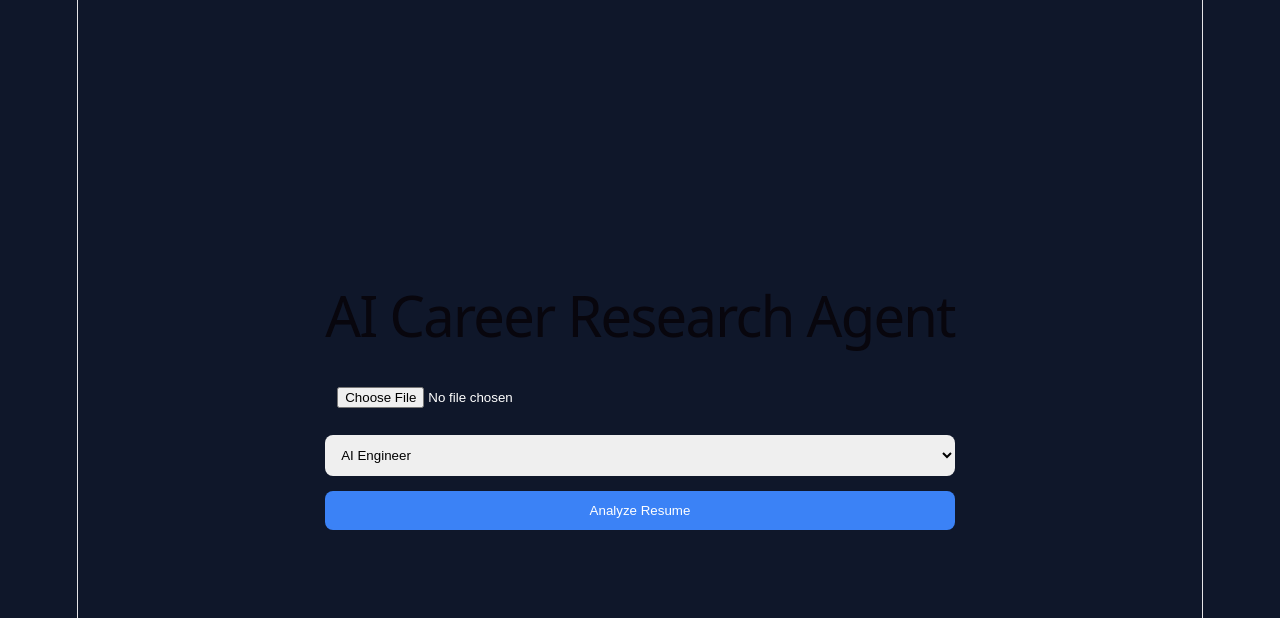
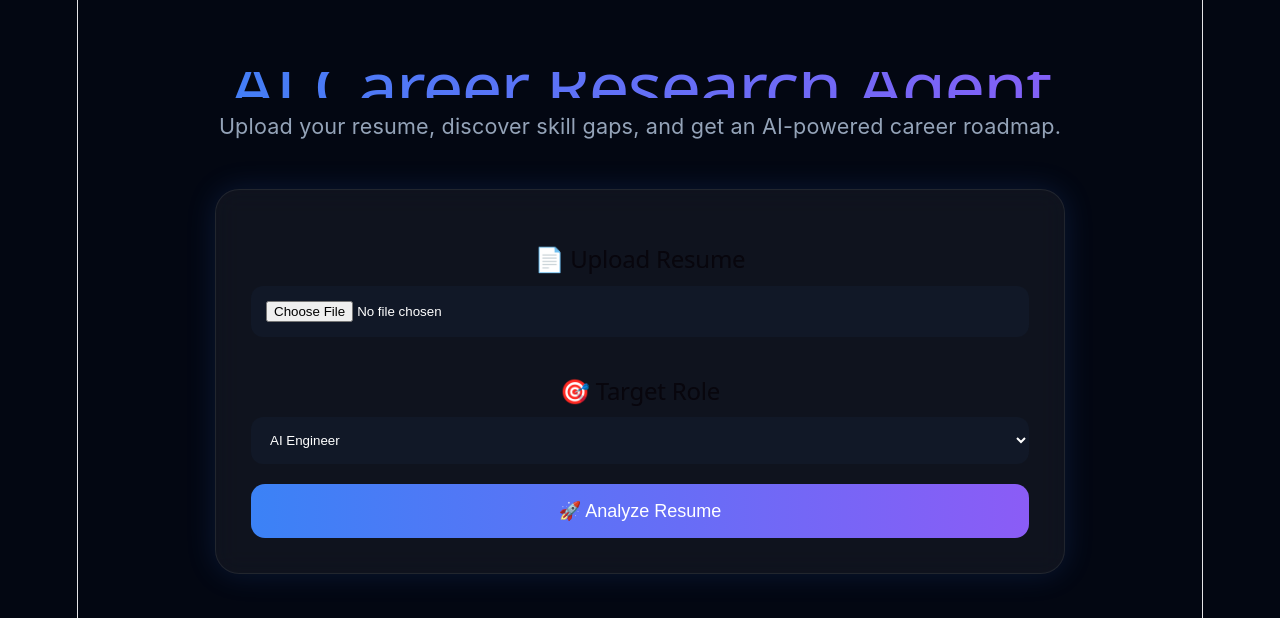
Before and after one commit to Valavoju/ai-career-agent, a React app in the folder frontend/: page / in a window 1280 px wide. Shown: the top 618 px of the page. Built offline with nearby package versions, Linux system fonts and the light colour scheme; the HTML template or start-up script is replaced by a standard one.

Commit message:
frontend changes

```diff
--- a/frontend/package.json
+++ b/frontend/package.json
@@ -15,7 +15,9 @@
     "react": "^19.2.6",
     "react-dom": "^19.2.6",
     "react-icons": "^5.6.0",
-    "react-markdown": "^10.1.0"
+    "react-markdown": "^10.1.0",
+    "react-tsparticles": "^2.12.2",
+    "tsparticles": "^4.1.0"
   },
   "devDependencies": {
     "@eslint/js": "^10.0.1",
--- a/frontend/src/App.css
+++ b/frontend/src/App.css
@@ -1,39 +1,288 @@
-body {
+* {
   margin: 0;
-  background: #0f172a;
-  color: white;
-  font-family: Arial, sans-serif;
+  padding: 0;
+  box-sizing: border-box;
 }
 
-.container {
-  max-width: 900px;
-  margin: auto;
+body {
+  background: #030712;
+  color: white;
+  font-family: Inter, sans-serif;
+}
+
+.app {
+  min-height: 100vh;
   padding: 40px;
 }
 
-h1 {
+/* HERO */
+
+.hero {
+  text-align: center;
+  margin-bottom: 50px;
+}
+
+.hero h1 {
+  font-size: 4rem;
+  margin-bottom: 15px;
+
+  background: linear-gradient(
+    90deg,
+    #3b82f6,
+    #8b5cf6
+  );
+
+  -webkit-background-clip: text;
+  color: transparent;
+}
+
+.hero p {
+  color: #94a3b8;
+  font-size: 1.2rem;
+}
+
+/* UPLOAD CARD */
+
+.upload-card {
+  max-width: 850px;
+  margin: auto;
+
+  background: rgba(255,255,255,0.05);
+
+  backdrop-filter: blur(12px);
+
+  border: 1px solid rgba(255,255,255,0.08);
+
+  border-radius: 24px;
+
+  padding: 35px;
+
+  box-shadow:
+    0 0 30px rgba(59,130,246,0.15);
+}
+
+.upload-card h2 {
+  margin-top: 20px;
+  margin-bottom: 12px;
+}
+
+.upload-card input,
+.upload-card select {
+  width: 100%;
+
+  padding: 15px;
+
+  border-radius: 12px;
+
+  border: none;
+
+  background: #111827;
+
+  color: white;
+
+  margin-bottom: 20px;
+
+  outline: none;
+}
+
+/* BUTTON */
+
+.analyze-btn {
+  width: 100%;
+
+  padding: 16px;
+
+  border: none;
+
+  border-radius: 14px;
+
+  background: linear-gradient(
+    90deg,
+    #3b82f6,
+    #8b5cf6
+  );
+
+  color: white;
+
+  font-size: 1rem;
+
+  cursor: pointer;
+
+  transition: all 0.3s ease;
+}
+
+.analyze-btn:hover {
+  transform: translateY(-3px);
+
+  box-shadow:
+    0 12px 30px rgba(59,130,246,0.35);
+}
+
+/* RESULTS SECTION */
+
+.results-container {
+  max-width: 1100px;
+  margin: 40px auto;
+}
+
+.result-card {
+  background: rgba(255,255,255,0.05);
+
+  backdrop-filter: blur(15px);
+
+  border: 1px solid rgba(255,255,255,0.08);
+
+  border-radius: 22px;
+
+  padding: 30px;
+
+  margin-bottom: 25px;
+
+  box-shadow:
+    0 0 25px rgba(59,130,246,0.08);
+}
+
+.result-card h2 {
+  margin-bottom: 20px;
+  color: #f8fafc;
+}
+
+/* SCORE CARD */
+
+.score-card {
   text-align: center;
 }
 
-input,
-select,
-button {
-  width: 100%;
-  padding: 12px;
-  margin-top: 15px;
-  border-radius: 8px;
-  border: none;
+.score-card h1 {
+  font-size: 4rem;
+
+  background: linear-gradient(
+    90deg,
+    #3b82f6,
+    #8b5cf6
+  );
+
+  -webkit-background-clip: text;
+  color: transparent;
 }
 
-button {
-  background: #3b82f6;
-  color: white;
-  cursor: pointer;
+/* SKILLS */
+
+.skills {
+  display: flex;
+  flex-wrap: wrap;
+  gap: 12px;
 }
 
-.result {
-  margin-top: 30px;
-  background: #1e293b;
-  padding: 20px;
-  border-radius: 12px;
+.skills-grid {
+  display: flex;
+  flex-wrap: wrap;
+  gap: 12px;
+  margin-top: 20px;
 }
+
+.skill-chip {
+  padding: 10px 18px;
+
+  border-radius: 30px;
+
+  font-weight: 600;
+
+  transition: all 0.3s ease;
+
+  cursor: default;
+}
+
+.skill-chip:hover {
+  transform: translateY(-2px);
+}
+
+.success,
+.green {
+  background: #16a34a;
+  color: white;
+}
+
+.danger,
+.red {
+  background: #dc2626;
+  color: white;
+}
+
+/* ROADMAP */
+
+.roadmap {
+  white-space: pre-wrap;
+
+  line-height: 1.8;
+
+  color: #e2e8f0;
+
+  max-height: 450px;
+
+  overflow-y: auto;
+
+  padding-right: 10px;
+}
+
+.roadmap::-webkit-scrollbar {
+  width: 8px;
+}
+
+.roadmap::-webkit-scrollbar-thumb {
+  background: #475569;
+  border-radius: 10px;
+}
+
+/* VERDICT CARD */
+
+.verdict-card {
+  text-align: center;
+}
+
+.verdict-card h2 {
+  margin-bottom: 15px;
+}
+
+.verdict-card p {
+  font-size: 1.2rem;
+  color: #93c5fd;
+}
+
+/* RESPONSIVE */
+
+@media (max-width: 768px) {
+
+  .app {
+    padding: 20px;
+  }
+
+  .hero h1 {
+    font-size: 2.3rem;
+  }
+
+  .hero p {
+    font-size: 1rem;
+  }
+
+  .upload-card {
+    padding: 20px;
+  }
+
+  .score-card h1 {
+    font-size: 3rem;
+  }
+
+  .result-card {
+    padding: 20px;
+  }
+
+  .skills {
+    gap: 8px;
+  }
+
+  .skill-chip {
+    font-size: 0.9rem;
+    padding: 8px 14px;
+  }
+}
--- a/frontend/src/App.jsx
+++ b/frontend/src/App.jsx
@@ -1,12 +1,20 @@
 import { useState } from "react";
 import axios from "axios";
+
+import Hero from "./components/Hero";
+import UploadSection from "./components/UploadSection";
+import ScoreCard from "./components/ScoreCard";
+import SkillsCard from "./components/SkillsCard";
+import VerdictCard from "./components/VerdictCard";
+import RoadmapCard from "./components/RoadmapCard";
+
 import "./App.css";
 
 function App() {
   const [file, setFile] = useState(null);
   const [role, setRole] = useState("AI Engineer");
+  const [loading, setLoading] = useState(false);
   const [result, setResult] = useState(null);
-  const [loading, setLoading] = useState(false);
 
   const roles = [
     "AI Engineer",
@@ -21,87 +29,100 @@ function App() {
     "Cyber Security Analyst",
     "Java Developer",
     "Python Developer",
-    "React Developer"
+    "React Developer",
   ];
 
   const analyzeResume = async () => {
     if (!file) {
-      alert("Please upload a resume");
+      alert("Please upload your resume");
       return;
     }
 
+    try {
       setLoading(true);
 
       const formData = new FormData();
       formData.append("file", file);
       formData.append("role", role);
 
-    try {
       const response = await axios.post(
         "https://ai-career-agent-yord.onrender.com/analyze",
-        formData
+        formData,
+        {
+          headers: {
+            "Content-Type": "multipart/form-data",
+          },
+        }
       );
 
       setResult(response.data);
+
+      console.log(response.data);
     } catch (error) {
-  console.log("FULL ERROR:", error);
-  console.log("RESPONSE:", error.response);
-  console.log("DATA:", error.response?.data);
+      console.error(error);
 
-  alert(
-    JSON.stringify(
-      error.response?.data || error.message,
-      null,
-      2
-    )
-  );
+      if (error.response) {
+        alert(`Backend Error: ${error.response.status}`);
+      } else {
+        alert("Network Error");
       }
-
+    } finally {
       setLoading(false);
+    }
   };
 
   return (
-    <div className="container">
-      <h1>AI Career Research Agent</h1>
+    <div className="app">
+      <Hero />
 
-      <input
-        type="file"
-        onChange={(e) => setFile(e.target.files[0])}
+      <UploadSection
+        file={file}
+        setFile={setFile}
+        role={role}
+        setRole={setRole}
+        roles={roles}
+        analyzeResume={analyzeResume}
+        loading={loading}
       />
 
-      <select
-        value={role}
-        onChange={(e) => setRole(e.target.value)}
-      >
-        {roles.map((r) => (
-          <option key={r}>{r}</option>
+      {result && (
+        <div className="results-container">
+          <div className="result-card">
+            <h2>🎯 Match Score</h2>
+            <h1>{result.match_score}%</h1>
+          </div>
+
+          <div className="result-card">
+            <h2>✅ Matching Skills</h2>
+
+            <div className="skills">
+              {result.matching_skills?.map((skill, index) => (
+                <span key={index} className="skill-chip success">
+                  {skill}
+                </span>
               ))}
-      </select>
+            </div>
+          </div>
 
-      <button onClick={analyzeResume}>
-        {loading ? "Analyzing..." : "Analyze Resume"}
-      </button>
+          <div className="result-card">
+            <h2>❌ Missing Skills</h2>
 
-      {result && (
-        <div className="result">
-          <h2>Match Score: {result.match_score}%</h2>
+            <div className="skills">
+              {result.missing_skills?.map((skill, index) => (
+                <span key={index} className="skill-chip danger">
+                  {skill}
+                </span>
+              ))}
+            </div>
+          </div>
 
-          <h3>Matching Skills</h3>
-          <ul>
-            {result.matching_skills?.map((skill) => (
-              <li key={skill}>{skill}</li>
-            ))}
-          </ul>
+          <div className="result-card">
+            <h2>🧠 AI Roadmap</h2>
 
-          <h3>Missing Skills</h3>
-          <ul>
-            {result.missing_skills?.map((skill) => (
-              <li key={skill}>{skill}</li>
-            ))}
-          </ul>
-
-          <h3>Roadmap</h3>
-          <p>{result.roadmap}</p>
+            <div className="roadmap">
+              {result.roadmap}
+            </div>
+          </div>
         </div>
       )}
     </div>
--- a/frontend/src/components/Hero.jsx
+++ b/frontend/src/components/Hero.jsx
@@ -0,0 +1,19 @@
+import { motion } from "framer-motion";
+
+function Hero() {
+  return (
+    <motion.div
+      className="hero"
+      initial={{ opacity: 0, y: -30 }}
+      animate={{ opacity: 1, y: 0 }}
+    >
+      <h1>AI Career Research Agent</h1>
+      <p>
+        Upload your resume, discover skill gaps,
+        and get an AI-powered career roadmap.
+      </p>
+    </motion.div>
+  );
+}
+
+export default Hero;
--- /dev/null
+++ b/frontend/src/components/ScoreCard.css
@@ -0,0 +1,30 @@
+.score-card {
+  margin-top: 30px;
+  text-align: center;
+}
+
+.circle {
+  width: 220px;
+  height: 220px;
+  margin: auto;
+
+  border-radius: 50%;
+
+  background:
+    conic-gradient(
+      #4f46e5 0deg,
+      #8b5cf6 280deg,
+      #1e293b 280deg
+    );
+
+  display: flex;
+  justify-content: center;
+  align-items: center;
+
+  box-shadow:
+    0 0 30px rgba(99,102,241,.5);
+}
+
+.circle h1 {
+  font-size: 3rem;
+}
--- /dev/null
+++ b/frontend/src/components/ScoreCard.jsx
@@ -0,0 +1,15 @@
+import "./ScoreCard.css";
+
+function ScoreCard({ score }) {
+  return (
+    <div className="score-card">
+      <div className="circle">
+        <h1>{score}%</h1>
+      </div>
+
+      <h2>ATS Match Score</h2>
+    </div>
+  );
+}
+
+export default ScoreCard;
--- /dev/null
+++ b/frontend/src/components/SkillsCard.jsx
@@ -0,0 +1,20 @@
+function SkillsCard({ title, skills, color }) {
+  return (
+    <div className="skills-card">
+      <h2>{title}</h2>
+
+      <div className="skills-grid">
+        {skills.map((skill) => (
+          <span
+            key={skill}
+            className={`skill-chip ${color}`}
+          >
+            {skill}
+          </span>
+        ))}
+      </div>
+    </div>
+  );
+}
+
+export default SkillsCard;
--- /dev/null
+++ b/frontend/src/components/UploadSection.jsx
@@ -0,0 +1,48 @@
+import { motion } from "framer-motion";
+
+function UploadSection({
+  file,
+  setFile,
+  role,
+  setRole,
+  roles,
+  analyzeResume,
+  loading,
+}) {
+  return (
+    <motion.div
+      className="upload-card"
+      initial={{ opacity: 0, y: 40 }}
+      animate={{ opacity: 1, y: 0 }}
+      transition={{ duration: 0.5 }}
+    >
+      <h2>📄 Upload Resume</h2>
+
+      <input
+        type="file"
+        accept=".pdf"
+        onChange={(e) => setFile(e.target.files[0])}
+      />
+
+      <h2>🎯 Target Role</h2>
+
+      <select
+        value={role}
+        onChange={(e) => setRole(e.target.value)}
+      >
+        {roles.map((r) => (
+          <option key={r}>{r}</option>
+        ))}
+      </select>
+
+      <button
+        className="analyze-btn"
+        onClick={analyzeResume}
+      >
+        {loading ? "Analyzing..." : "🚀 Analyze Resume"}
+      </button>
+    </motion.div>
+  );
+}
+
+export default UploadSection;
--- /dev/null
+++ b/frontend/src/components/VerdictCard.jsx
@@ -0,0 +1,25 @@
+function VerdictCard({ score }) {
+
+  let verdict = "";
+
+  if(score >= 80)
+    verdict = "Job Ready";
+
+  else if(score >= 60)
+    verdict = "Almost Ready";
+
+  else
+    verdict = "Need Upskilling";
+
+  return (
+    <div className="verdict-card">
+
+      <h2>🤖 AI Verdict</h2>
+
+      <p>{verdict}</p>
+
+    </div>
+  );
+}
+
+export default VerdictCard;
```
Also changed, not shown: frontend/src/components/RoadmapCard.jsx (added), 1 other file (tests, documents, lock files or other folders). Lines whose indentation alone changed are shown as unchanged.
